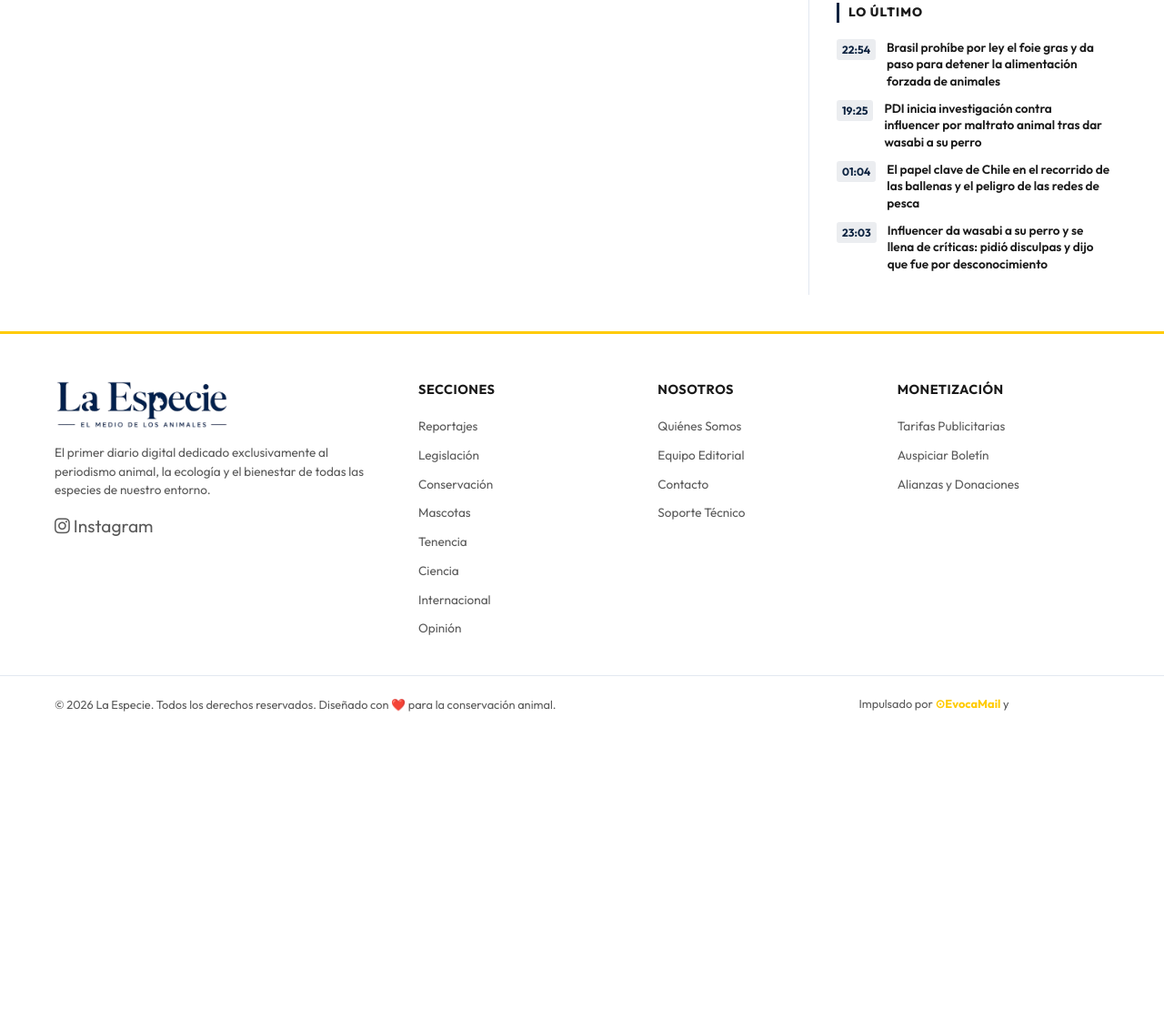
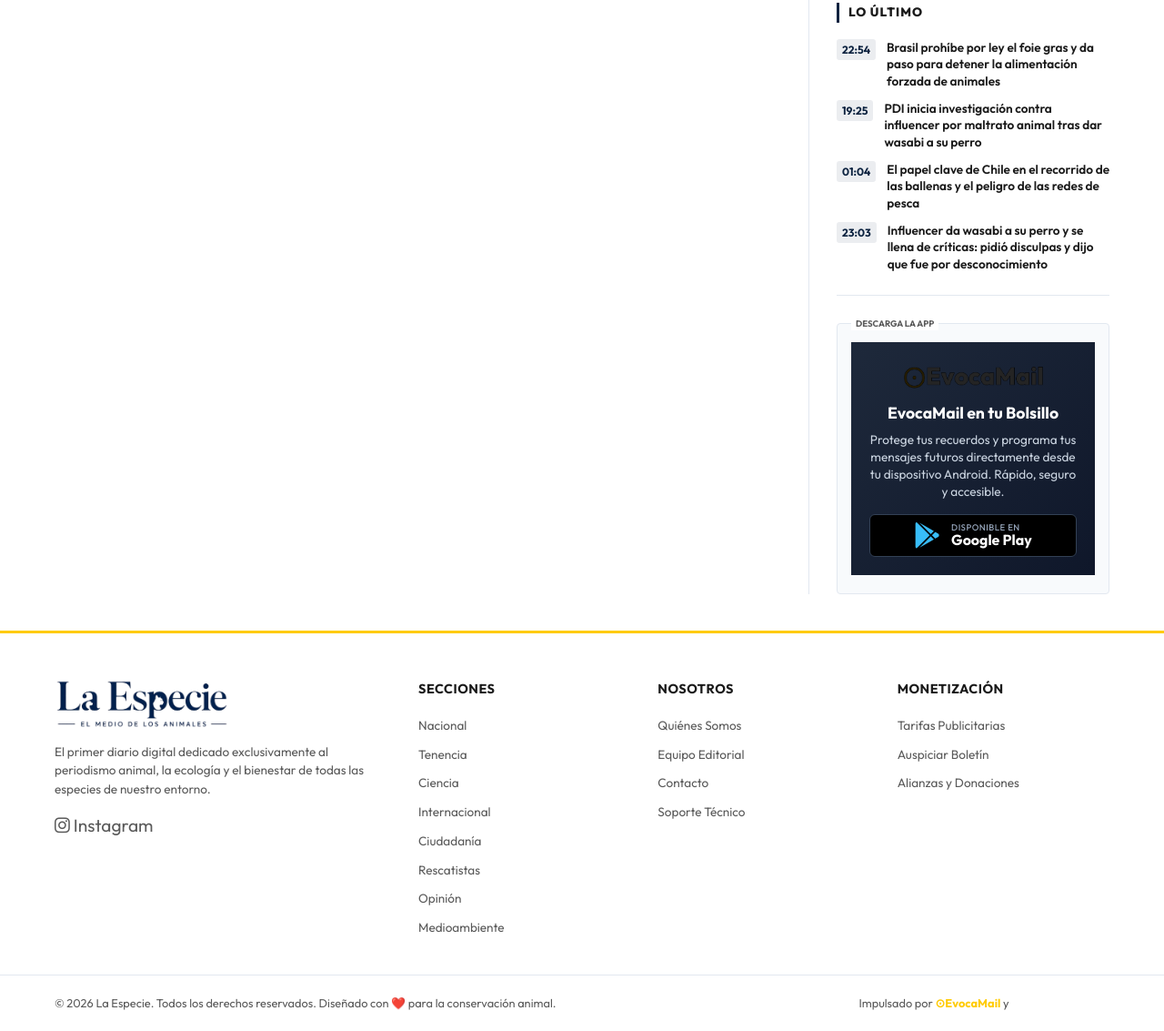
Before and after one commit to laespecie/la-especie-web, a website: page articulo.html in a window 1280 px wide. Shown: the part 542-1675 px from the top of the page at 91% size. Before the commit the page ends 1347 px from the top, so only its background shows below. Drawn offline with nearby package versions, Linux system fonts and the light colour scheme; no server answers; a web font is replaced by a local one.

Commit message:
Expand LO MÁS LEÍDO sidebar widget list to top 5, inject second sidebar ad for Android App with Play Store download button, and add Play Store link to horizontal ad banner

```diff
--- a/app.js
+++ b/app.js
@@ -405,8 +405,8 @@ document.addEventListener("DOMContentLoaded", () => {
                 return;
             }
 
-            // Take up to 3 posts to display as most read
-            allPosts.slice(0, 3).forEach((post, index) => {
+            // Take up to 5 posts to display as most read
+            allPosts.slice(0, 5).forEach((post, index) => {
                 const item = document.createElement("div");
                 item.className = "most-read-item";
                 item.innerHTML = `
--- a/articulo.html
+++ b/articulo.html
@@ -61,15 +61,13 @@
             <ul class="nav-links">
                 <li><a href="/">Inicio</a></li>
                 <li><a href="/#Nacional">Nacional</a></li>
-                <li><a href="/#Regional">Regional</a></li>
-                <li><a href="/#Reportajes">Reportajes</a></li>
-                <li><a href="/#Legislación">Legislación</a></li>
-                <li><a href="/#Conservación">Conservación</a></li>
-                <li><a href="/#Mascotas">Mascotas</a></li>
                 <li><a href="/#Tenencia">Tenencia</a></li>
                 <li><a href="/#Ciencia">Ciencia</a></li>
                 <li><a href="/#Internacional">Internacional</a></li>
+                <li><a href="/#Ciudadanía">Ciudadanía</a></li>
+                <li><a href="/#Rescatistas">Rescatistas</a></li>
                 <li><a href="/#Opinión">Opinión</a></li>
+                <li><a href="/#Medioambiente">Medioambiente</a></li>
             </ul>
         </div>
     </nav>
@@ -153,6 +151,25 @@
                 </div>
             </div>
 
+            <!-- SPONSOR BOX: MOBILE APP AD (EvocaMail Play Store) -->
+            <div class="sidebar-ad-box">
+                <span class="sidebar-ad-label">DESCARGA LA APP</span>
+                <div class="evocamail-sidebar-ad mobile-app-ad" style="background: linear-gradient(135deg, #1e293b, #0f172a); border-color: var(--color-science); padding: 20px;">
+                    <div class="ad-header-img-container" style="margin-bottom: 12px;">
+                        <img src="evocamail-logo.png" alt="EvocaMail App" class="ad-sidebar-logo-img">
+                    </div>
+                    <p class="ad-slogan" style="color: #ffffff; font-size: 1.1rem; font-weight: 700; margin: 0 0 8px 0;">EvocaMail en tu Bolsillo</p>
+                    <p class="ad-desc" style="color: #cbd5e1; font-size: 0.85rem; line-height: 1.4; margin: 0 0 15px 0;">Protege tus recuerdos y programa tus mensajes futuros directamente desde tu dispositivo Android. Rápido, seguro y accesible.</p>
+                    <a href="https://play.google.com/store" target="_blank" class="playstore-download-btn">
+                        <i class="fa-brands fa-google-play"></i>
+                        <div class="btn-text">
+                            <span>DISPONIBLE EN</span>
+                            <strong>Google Play</strong>
+                        </div>
+                    </a>
+                </div>
+            </div>
+
         </aside>
 
     </main>
@@ -171,14 +188,14 @@
                 <div class="footer-col">
                     <h4>Secciones</h4>
                     <ul>
-                        <li><a href="/#Reportajes">Reportajes</a></li>
-                        <li><a href="/#Legislación">Legislación</a></li>
-                        <li><a href="/#Conservación">Conservación</a></li>
-                        <li><a href="/#Mascotas">Mascotas</a></li>
+                        <li><a href="/#Nacional">Nacional</a></li>
                         <li><a href="/#Tenencia">Tenencia</a></li>
                         <li><a href="/#Ciencia">Ciencia</a></li>
                         <li><a href="/#Internacional">Internacional</a></li>
+                        <li><a href="/#Ciudadanía">Ciudadanía</a></li>
+                        <li><a href="/#Rescatistas">Rescatistas</a></li>
                         <li><a href="/#Opinión">Opinión</a></li>
+                        <li><a href="/#Medioambiente">Medioambiente</a></li>
                     </ul>
                 </div>
                 <div class="footer-col">
--- a/style.css
+++ b/style.css
@@ -2107,3 +2107,43 @@ blockquote.tiktok-embed,
     font-size: 1.05rem;
     line-height: 1.25;
 }
+
+.playstore-download-btn {
+    display: flex;
+    align-items: center;
+    background-color: #000000;
+    color: #ffffff;
+    border: 1px solid #334155;
+    border-radius: 6px;
+    padding: 8px 16px;
+    text-decoration: none;
+    font-family: 'Outfit', sans-serif;
+    transition: background-color 0.2s, border-color 0.2s;
+    margin-top: 15px;
+    justify-content: center;
+    gap: 12px;
+}
+.playstore-download-btn:hover {
+    background-color: #1e293b;
+    border-color: #64748b;
+}
+.playstore-download-btn i {
+    font-size: 1.8rem;
+    color: #38bdf8; /* EvocaMail blue highlight */
+}
+.playstore-download-btn .btn-text {
+    display: flex;
+    flex-direction: column;
+    align-items: flex-start;
+    line-height: 1.1;
+}
+.playstore-download-btn .btn-text span {
+    font-size: 0.6rem;
+    font-weight: 500;
+    color: #94a3b8;
+    letter-spacing: 0.5px;
+}
+.playstore-download-btn .btn-text strong {
+    font-size: 1rem;
+    font-weight: 700;
+}
```
Also changed, not shown: index.html (+30 -2 lines).
